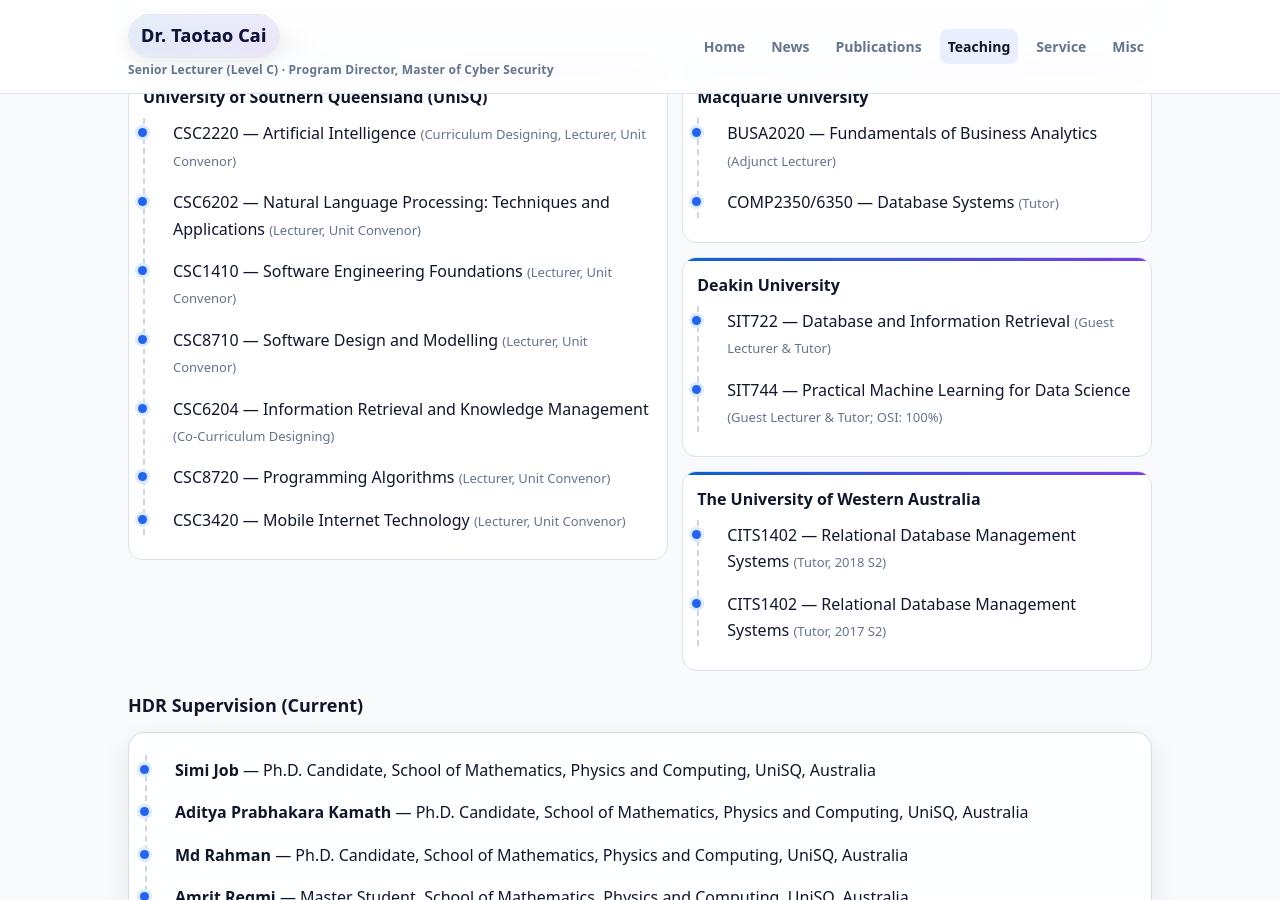
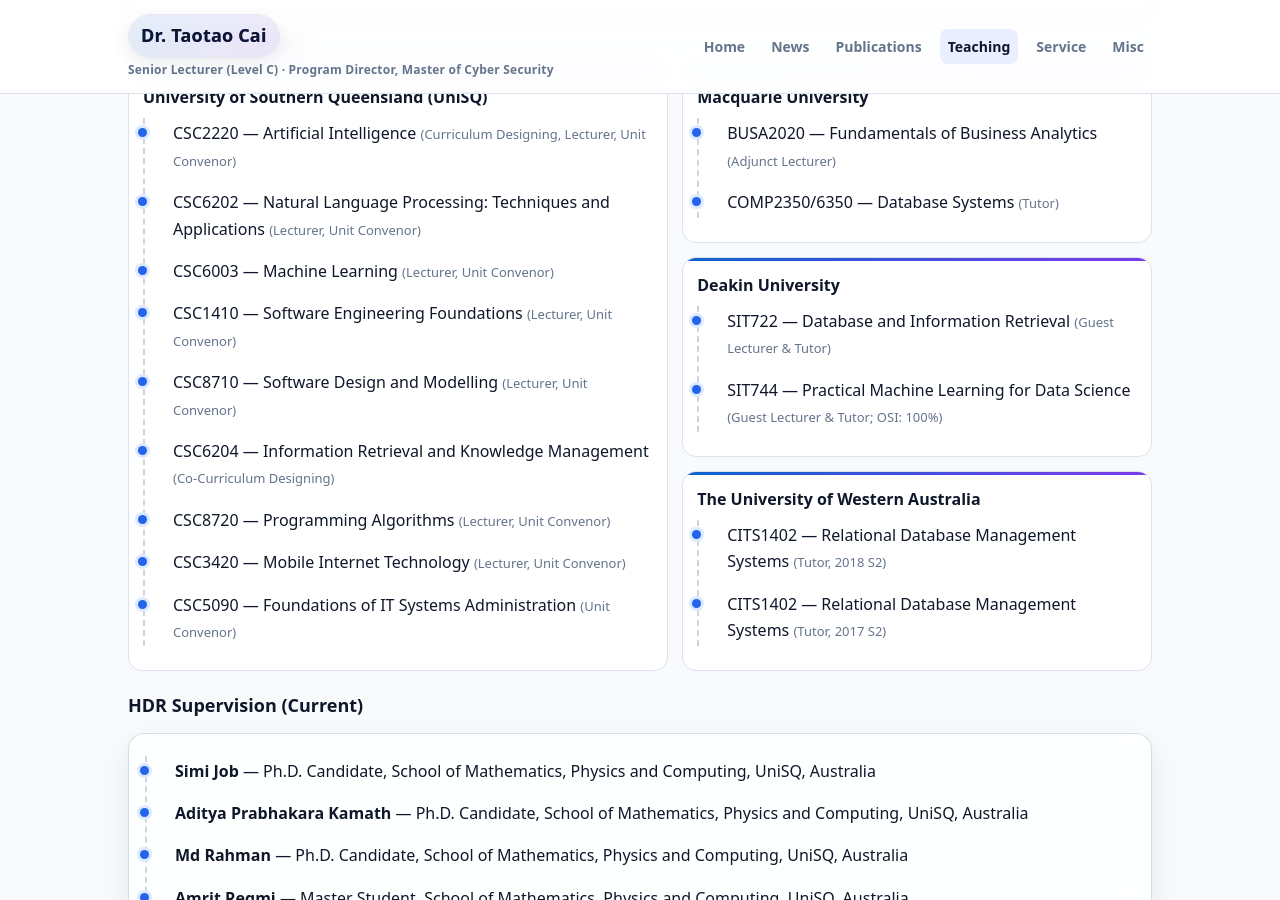
Before and after one commit to Taotao1992/Taotao1992.github.io, a Jekyll site: the page built from teaching-supervision.md, in a window 1280 px wide and 900 px high, scrolled down 574 px. Built offline with Jekyll 4.4.1, drawn with Linux system fonts in a browser that asks for light colours.

Commit message:
Add CSC6003 and CSC5090 to UniSQ teaching list.
Include Machine Learning (CSC6003, Lecturer and Unit Convenor) and Foundations of IT Systems Administration (CSC5090, Unit Convenor).

Made-with: Cursor

```diff
--- a/teaching-supervision.md
+++ b/teaching-supervision.md
@@ -38,11 +38,13 @@ permalink: /teaching-supervision/
     <ul class="timeline">
       <li>CSC2220 — Artificial Intelligence <span class="small">(Curriculum Designing, Lecturer, Unit Convenor)</span></li>
       <li>CSC6202 — Natural Language Processing: Techniques and Applications <span class="small">(Lecturer, Unit Convenor)</span></li>
+      <li>CSC6003 — Machine Learning <span class="small">(Lecturer, Unit Convenor)</span></li>
       <li>CSC1410 — Software Engineering Foundations <span class="small">(Lecturer, Unit Convenor)</span></li>
       <li>CSC8710 — Software Design and Modelling <span class="small">(Lecturer, Unit Convenor)</span></li>
       <li>CSC6204 — Information Retrieval and Knowledge Management <span class="small">(Co-Curriculum Designing)</span></li>
       <li>CSC8720 — Programming Algorithms <span class="small">(Lecturer, Unit Convenor)</span></li>
       <li>CSC3420 — Mobile Internet Technology <span class="small">(Lecturer, Unit Convenor)</span></li>
+      <li>CSC5090 — Foundations of IT Systems Administration <span class="small">(Unit Convenor)</span></li>
     </ul>
   </div>
   <div class="teaching-col">
```
